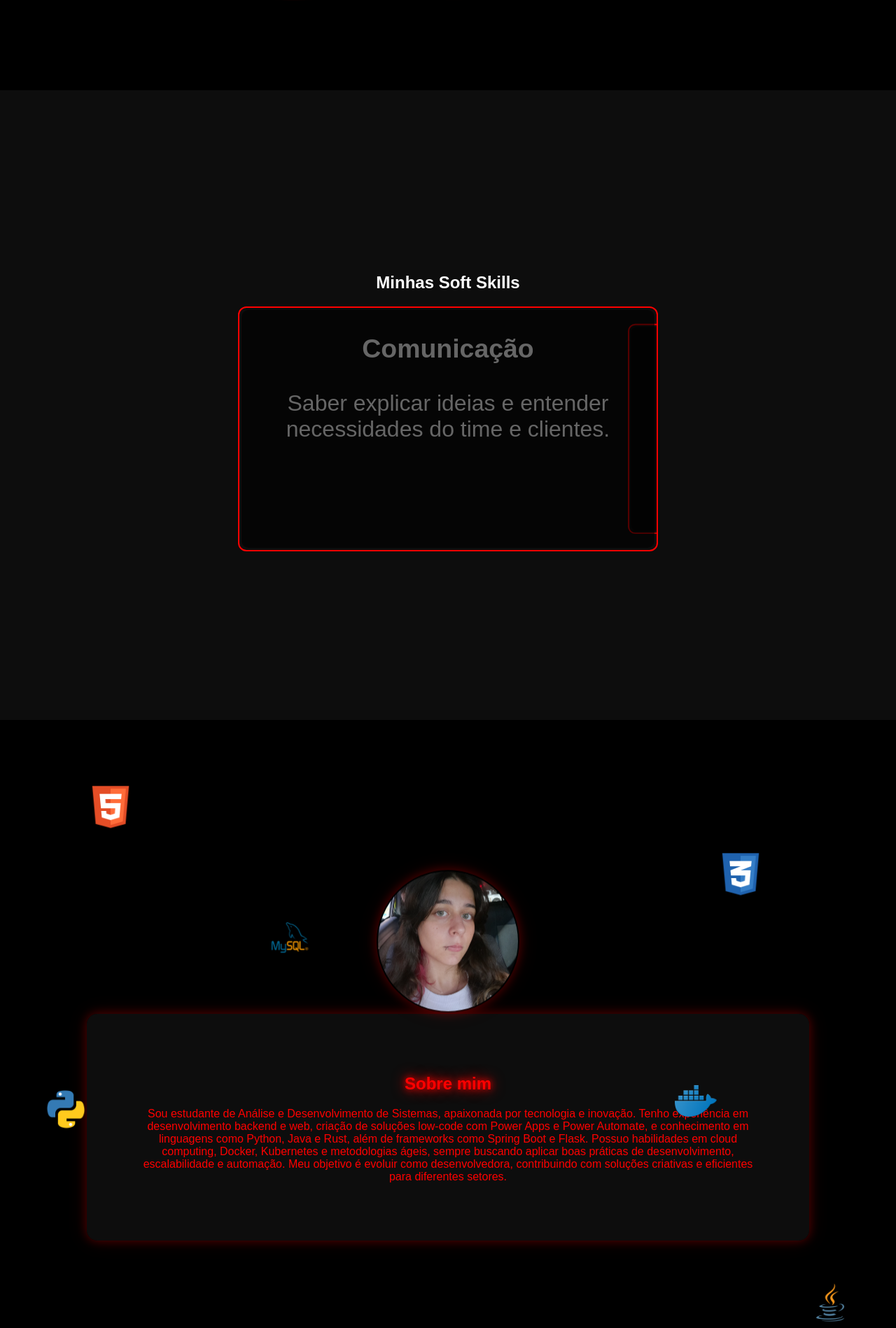
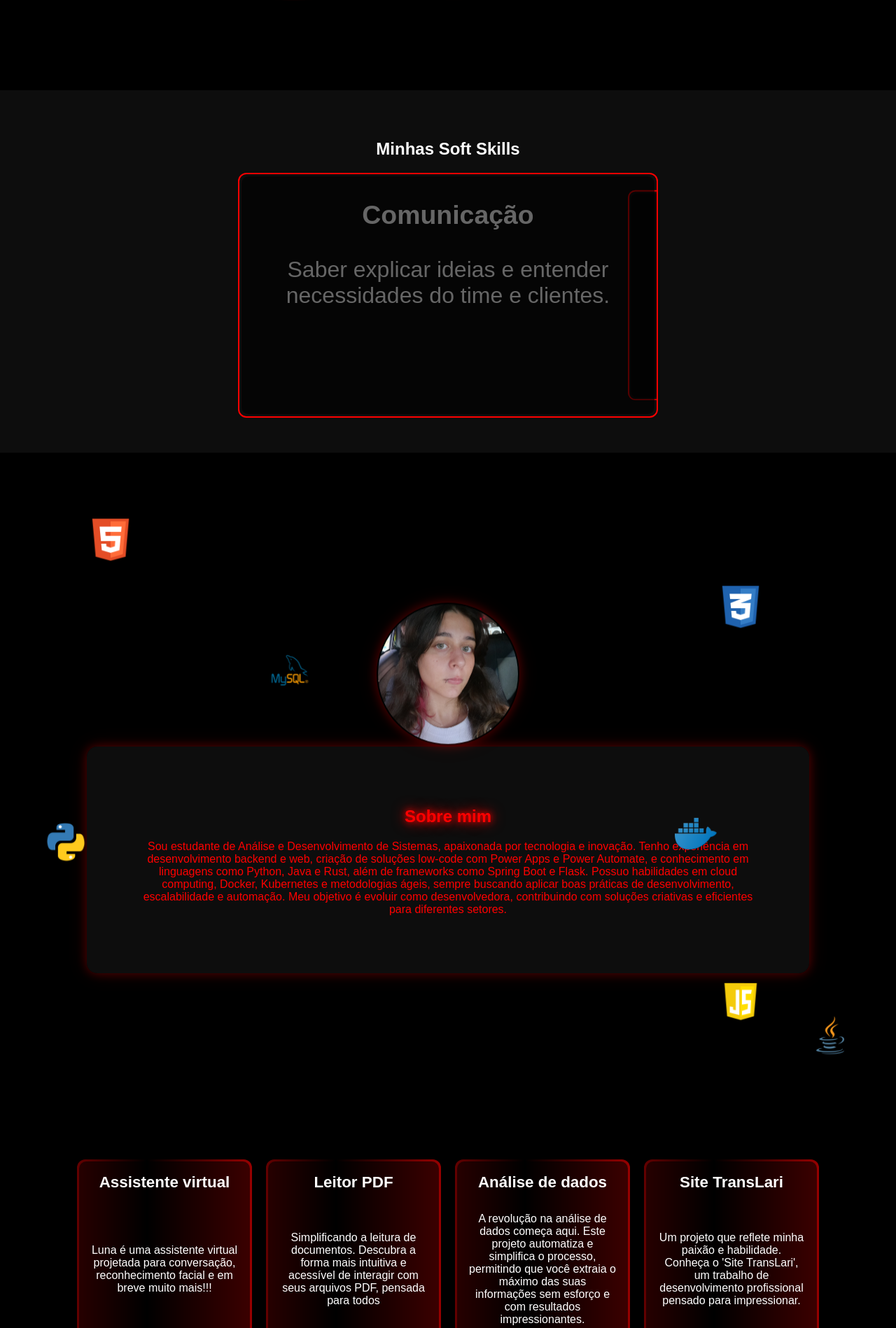
Before and after one commit to Milleny-pin/Meu_Portfolio, a Flask app: page / in a window 1280 px wide. Shown: the part 799-2697 px from the top of the page at 70% size. Run offline with Flask 3, Linux system fonts and the light colour scheme.

Commit message:
Adicionando icon do Js, arrumando o espaço da seção contato

```diff
--- a/templates/index.html
+++ b/templates/index.html
@@ -118,6 +118,7 @@
             <img src="static/java.png" class="tech-icon icon-java" alt="Java">
             <img src="static/mysql.png" class="tech-icon icon-mysql" alt="MySQL">
             <img src="static/docker.png" class="tech-icon icon-docker" alt="Docker">
+            <img src="static/js.png" class="tech-icon icon-js" alt="Docker">
         </div>
     </section>
 
--- a/templates/static/style.css
+++ b/templates/static/style.css
@@ -57,7 +57,6 @@ nav a:hover span {
 }
 
 section {
-    min-height: 100vh;
     display: flex;
     flex-direction: column;
     justify-content: center;
@@ -66,6 +65,10 @@ section {
     position: relative;
     z-index: 1;
 }
+#home, #sobre {
+    min-height: 100vh;
+}
+
 .home-container {
     display: flex;
     flex-direction: column;
@@ -229,19 +232,26 @@ section {
 #projetos .content {
     position: relative;
     z-index: 3;
-    padding: 20px;
+    padding: 30px 20px 20px 20px;
     text-align: center;
+    display: flex;
+    flex-direction: column;
+    height: 100%;
+    width: 100%;
+    justify-content: space-between;
 }
-
 #projetos .name {
     font-size: 1.4rem;
     font-weight: bold;
     margin-bottom: 10px;
+    margin-top: 15px;
 }
 
 #projetos .des {
-    font-size: 1rem;
-    margin-bottom: 15px;
+   font-size: 1rem;
+    margin-bottom: auto;
+    margin-top: auto;
+
 }
 
 #projetos button {
@@ -252,6 +262,7 @@ section {
     border-radius: 8px;
     cursor: pointer;
     transition: background 0.3s;
+    margin-bottom: 15px;
 }
 
 #projetos button:hover {
@@ -431,6 +442,7 @@ section {
     width: 60px;
     height: auto;
     transition: transform 0.3s ease, filter 0.3s ease;
+
 }
 
 .icons-contact img:hover {
@@ -488,11 +500,7 @@ section {
     right: 15%;
     animation-delay: 1s;
 }
-.icon-js {
-    bottom: 30%;
-    left: 5%;
-    animation-delay: 2s;
-}
+
 .icon-python {
     top: 55%;
     left: 5%;
@@ -511,6 +519,11 @@ section {
 .icon-docker {
     bottom: 40%;
     right: 20%;
+    animation-delay: 6s;
+}
+.icon-js {
+    bottom: 15%;
+    right: 15%;
     animation-delay: 6s;
 }
 
@@ -713,7 +726,7 @@ section {
         gap: 20px;
     }
     .icons-contact img {
-        width: 50px;
+        width: 30px;
     }
     .tech-icons img {
         width: 50px;
@@ -740,3 +753,10 @@ section {
         font-size: 0.9rem;
     }
 }
+
+#contato {
+    text-align: center;
+    padding-top: 1px;
+    padding-bottom: 1px;
+
+}
```
Also changed, not shown: templates/static/js.png (added).
